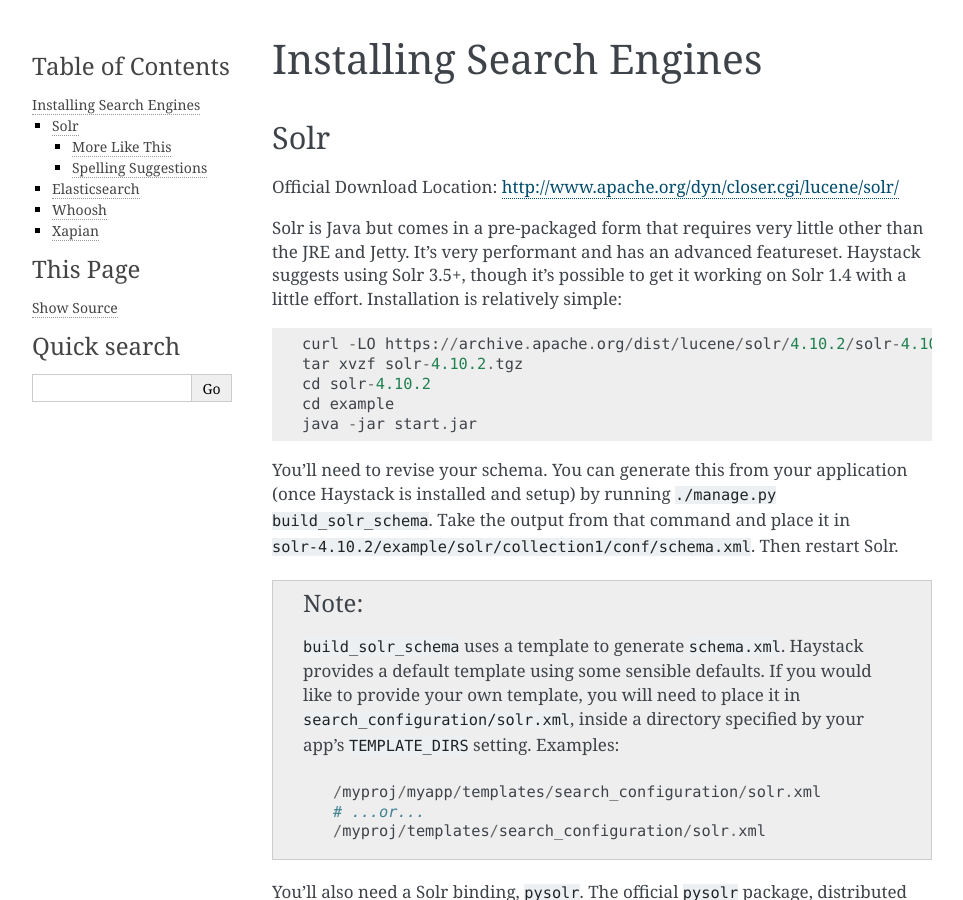
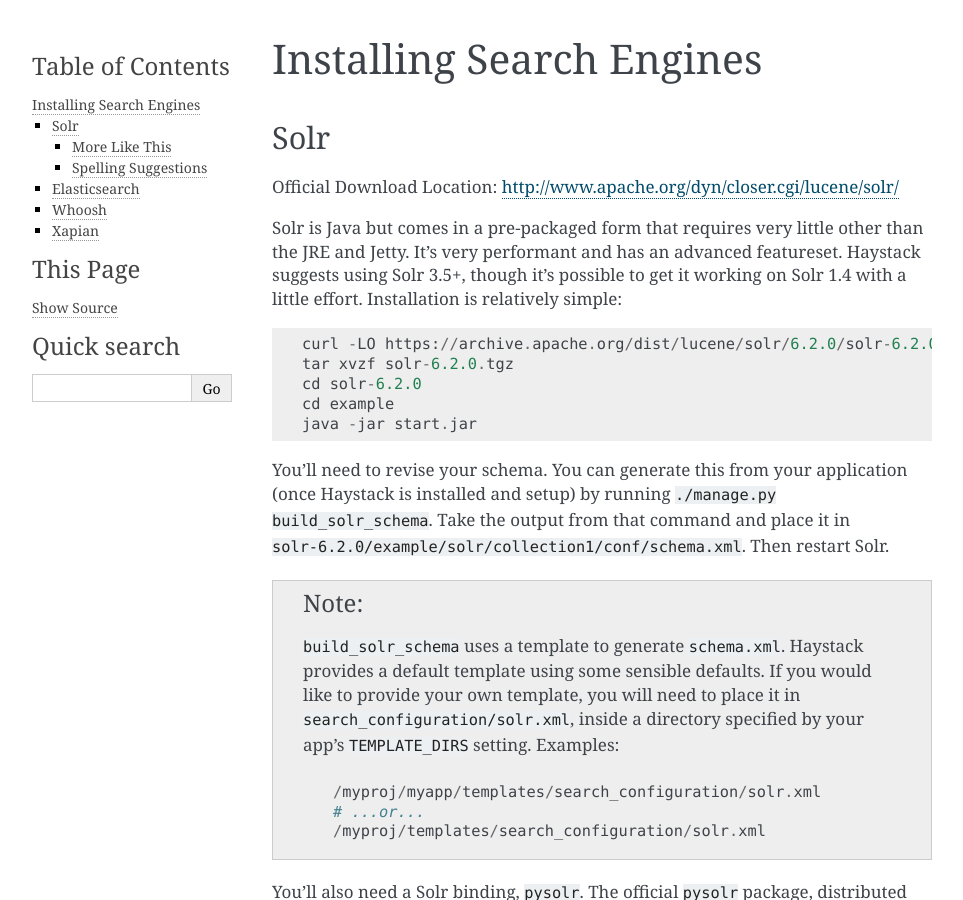
Before and after one commit to django-haystack/django-haystack, a Sphinx documentation site: the page built from docs/installing_search_engines.rst, in a window 1280 px wide and 900 px high. Shown: the whole window, without its empty margins (148-1111 px from the left). Built offline with Sphinx 7.4.7, drawn with Linux system fonts in a browser that asks for light colours; pages that are not in the unit, such as notebooks, are missing from menus.

Commit message:
Solr version bump

```diff
--- a/docs/installing_search_engines.rst
+++ b/docs/installing_search_engines.rst
@@ -14,16 +14,16 @@
 Haystack suggests using Solr 3.5+, though it's possible to get it working on
 Solr 1.4 with a little effort. Installation is relatively simple::
 
-    curl -LO https://archive.apache.org/dist/lucene/solr/4.10.2/solr-4.10.2.tgz
-    tar xvzf solr-4.10.2.tgz
-    cd solr-4.10.2
+    curl -LO https://archive.apache.org/dist/lucene/solr/6.2.0/solr-6.2.0.tgz
+    tar xvzf solr-6.2.0.tgz
+    cd solr-6.2.0
     cd example
     java -jar start.jar
 
 You'll need to revise your schema. You can generate this from your application
 (once Haystack is installed and setup) by running
 ``./manage.py build_solr_schema``. Take the output from that command and place
-it in ``solr-4.10.2/example/solr/collection1/conf/schema.xml``. Then restart Solr.
+it in ``solr-6.2.0/example/solr/collection1/conf/schema.xml``. Then restart Solr.
 
 .. note::
     ``build_solr_schema`` uses a template to generate ``schema.xml``. Haystack
```
